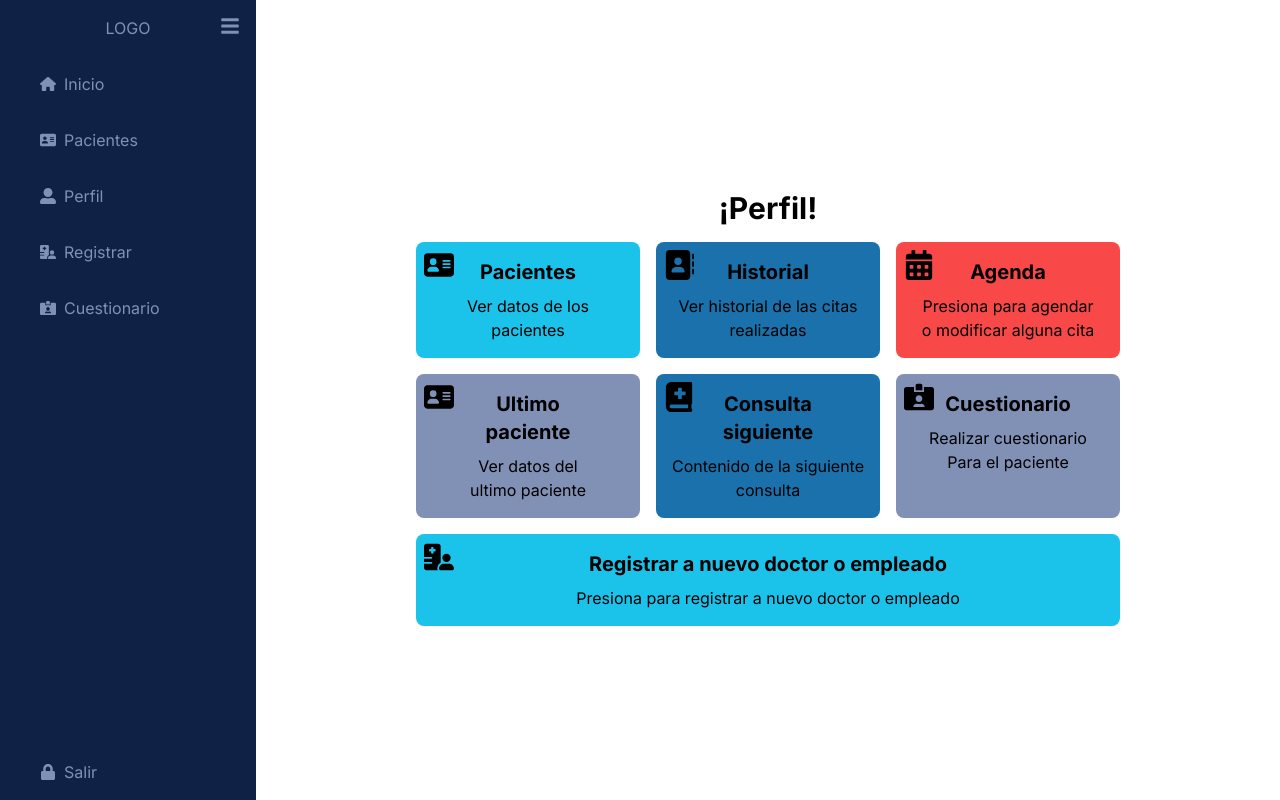
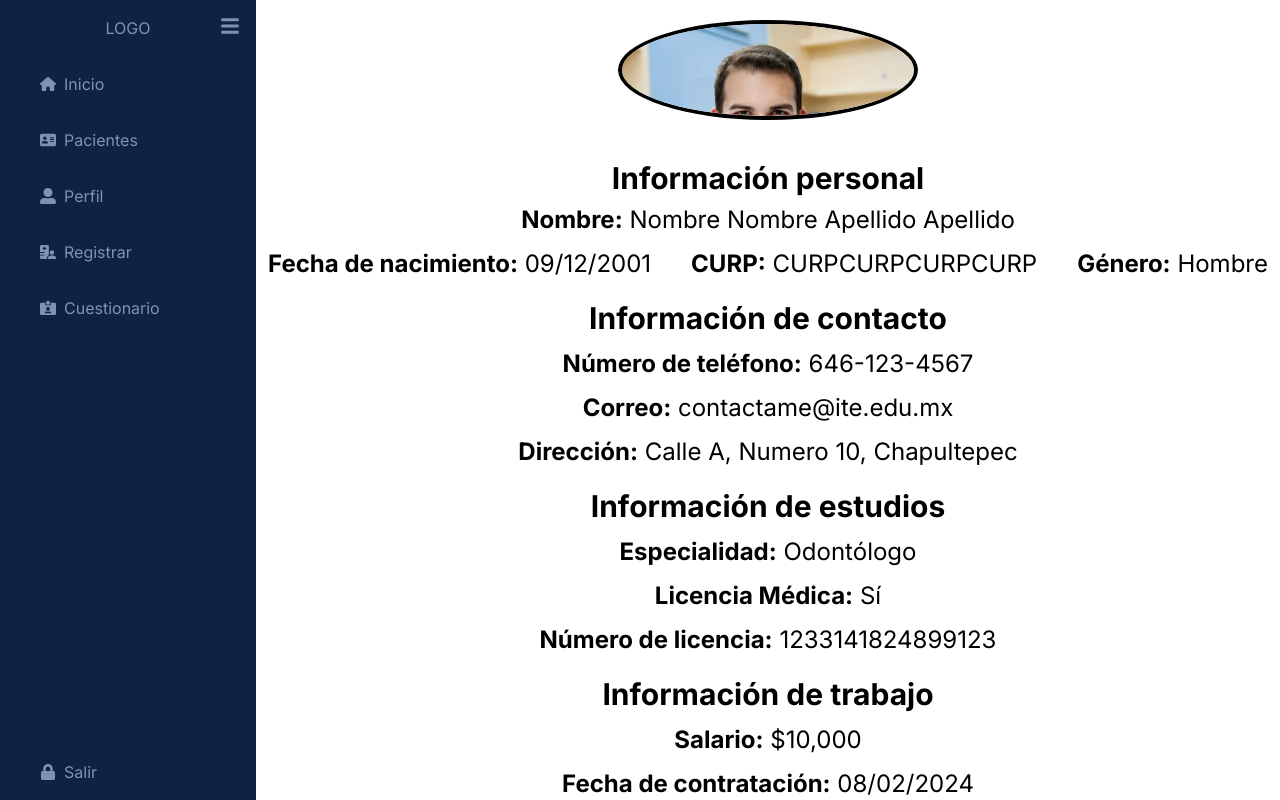
Before and after one commit to QUEVEDODENTAL/quevedo_dental, a Next.js app: page /dashboard/perfil in a window 1280 px wide. Built offline with nearby package versions, Linux system fonts and the light colour scheme.

Commit message:
Cambios en el apartado "perfil"

```diff
--- a/src/app/dashboard/perfil/page.js
+++ b/src/app/dashboard/perfil/page.js
@@ -1,54 +1,87 @@
+import Image from 'next/image';
 import React from 'react';
-import { FaUserAlt, FaBookMedical, FaLock, FaBars, FaIdCardAlt, FaCalendarAlt } from "react-icons/fa";
-import { FaHouse, FaAddressBook, FaAddressCard, FaHospitalUser } from "react-icons/fa6";
 
 const Dashboard = () => {
   return (
-    <div className="flex flex-col justify-center items-center">
-      <h1 className="text-3xl font-bold mb-4 mt-4">¡Perfil!</h1>
-      <div className="grid grid-cols-1 md:grid-cols-3 gap-4">
-        <div className="relative bg-primary-info p-4 text-center rounded-lg">
-          <FaAddressCard className="absolute top-0 left-0 mt-2 ml-2" size={30} />
-          <h2 className="text-xl font-bold mb-2">Pacientes</h2>
-          <p>Ver datos de los</p>
-          <p>pacientes</p>
+    <div className="flex flex-col items-center h-screen w-screen text-2xl">
+      {/* Imagen */}
+
+      <div
+        style={{ borderRadius: '50%', overflow: 'hidden', width: '300px', height: '300px', border: '4px solid black', marginTop: '20px' }}
+      >
+        <Image
+          src="/assets/dentista2.jpg"
+          alt="Dentista 2"
+          width={300}
+          height={300}
+        />
+      </div>
+
+      <div className='flex flex-col items-center mt-10'>
+        <p className='text-3xl font-bold'>Información personal</p>
+        <div className='mt-2'>
+          {/* Nombre Completo */}
+          <b>Nombre:</b> Nombre Nombre Apellido Apellido
         </div>
-        <div className="relative bg-secondary-font p-4 text-center rounded-lg">
-          <FaAddressBook className="absolute top-0 left-0 mt-2 ml-2" size={30} />
-          <h2 className="text-xl font-bold mb-2">Historial</h2>
-          <p>Ver historial de las citas</p>
-          <p>realizadas</p>
+        <div className='flex mt-3'>
+          {/* Fecha de nacimiento */}
+          <div className='mr-10'>
+            <b>Fecha de nacimiento:</b> 09/12/2001
+          </div>
+          {/* CURP */}
+          <div className='mr-10'>
+            <b>CURP:</b> CURPCURPCURPCURP
+          </div>
+          {/* Género */}
+          <div>
+            <b>Género:</b> Hombre
+          </div>
         </div>
-        <div className="relative bg-primary-red p-4 text-center rounded-lg">
-          <FaCalendarAlt className="absolute top-0 left-0 mt-2 ml-2" size={30} />
-          <h2 className="text-xl font-bold mb-2">Agenda</h2>
-          <p>Presiona para agendar</p>
-          <p>o modificar alguna cita</p>
+      </div>
+
+      <div className='flex flex-col items-center mt-5'>
+        {/* Informacion de contacto */}
+        <p className='text-3xl font-bold'>Información de contacto</p>
+        <div className='mt-3'>
+          {/* Numero de telefono */}
+          <b>Número de teléfono:</b> 646-123-4567
         </div>
-        <div className="relative bg-secondary-icon p-4 text-center rounded-lg hidden md:block">
-          <FaAddressCard className="absolute top-0 left-0 mt-2 ml-2" size={30} />
-          <h2 className="text-xl font-bold">Ultimo</h2>
-          <h2 className="text-xl font-bold mb-2">paciente</h2>
-          <p>Ver datos del</p>
-          <p>ultimo paciente</p>
+        <div className='mt-3'>
+          {/* Correo */}
+          <b>Correo:</b> contactame@ite.edu.mx
         </div>
-        <div className="relative bg-secondary-button p-4 text-center rounded-lg hidden md:block">
-          <FaBookMedical className="absolute top-0 left-0 mt-2 ml-2" size={30} />
-          <h2 className="text-xl font-bold">Consulta</h2>
-          <h2 className="text-xl font-bold mb-2">siguiente</h2>
-          <p>Contenido de la siguiente</p>
-          <p>consulta</p>
+        {/* Direccion */}
+        <div className='mt-3'>
+          <b>Dirección:</b> Calle A, Numero 10, Chapultepec
         </div>
-        <div className="relative bg-secondary-icon p-4 text-center rounded-lg hidden md:block">
-          <FaIdCardAlt className="absolute top-0 left-0 mt-2 ml-2" size={30} />
-          <h2 className="text-xl font-bold mb-2">Cuestionario</h2>
-          <p>Realizar cuestionario</p>
-          <p>Para el paciente</p>
+      </div>
+
+      <div className='flex flex-col items-center mt-5'>
+        {/* Informacion de estudios */}
+        <p className='text-3xl font-bold'>Información de estudios</p>
+        <div className='mt-3'>
+          {/* Especialidad */}
+          <b>Especialidad:</b> Odontólogo
         </div>
-        <div className="relative col-span-3 bg-primary-info p-4 text-center rounded-lg hidden md:block">
-          <FaHospitalUser className="absolute top-0 left-0 mt-2 ml-2" size={30} />
-          <h2 className="text-xl font-bold mb-2">Registrar a nuevo doctor o empleado</h2>
-          <p>Presiona para registrar a nuevo doctor o empleado</p>
+        <div className='mt-3'>
+          {/* Licencia medica */}
+          <b>Licencia Médica:</b> Sí
+        </div>
+        {/* Numero de licencia */}
+        <div className='mt-3'>
+          <b>Número de licencia:</b> 1233141824899123
+        </div>
+      </div>
+      <div className='flex flex-col items-center mt-5'>
+        {/* Informacion de trabajo */}
+        <p className='text-3xl font-bold'>Información de trabajo</p>
+        <div className='mt-3'>
+          {/* Salario */}
+          <b>Salario:</b> $10,000
+        </div>
+        {/* Fecha de contratacion*/}
+        <div className='mt-3'>
+          <b>Fecha de contratación:</b> 08/02/2024
         </div>
       </div>
     </div>
--- a/tailwind.config.js
+++ b/tailwind.config.js
@@ -36,13 +36,6 @@ module.exports = {
         dash2: '#E8F0FF'
       }
     },
-    extend: {
-      backgroundImage: {
-        "gradient-radial": "radial-gradient(var(--tw-gradient-stops))",
-        "gradient-conic":
-          "conic-gradient(from 180deg at 50% 50%, var(--tw-gradient-stops))",
-      },
-    },
   },
   plugins: [],
 };
```
